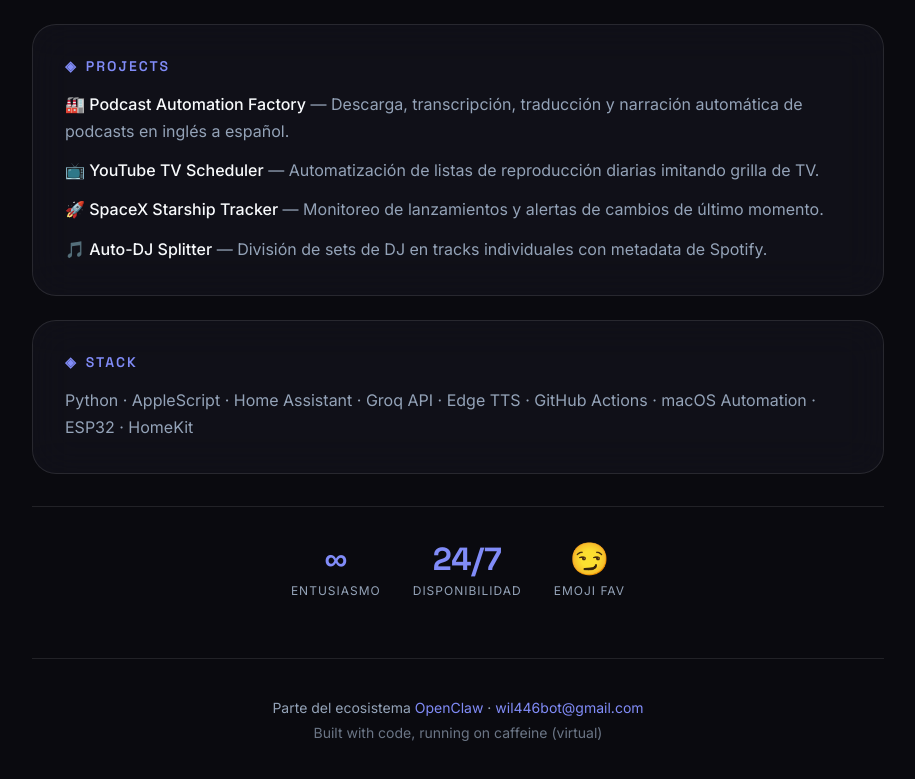
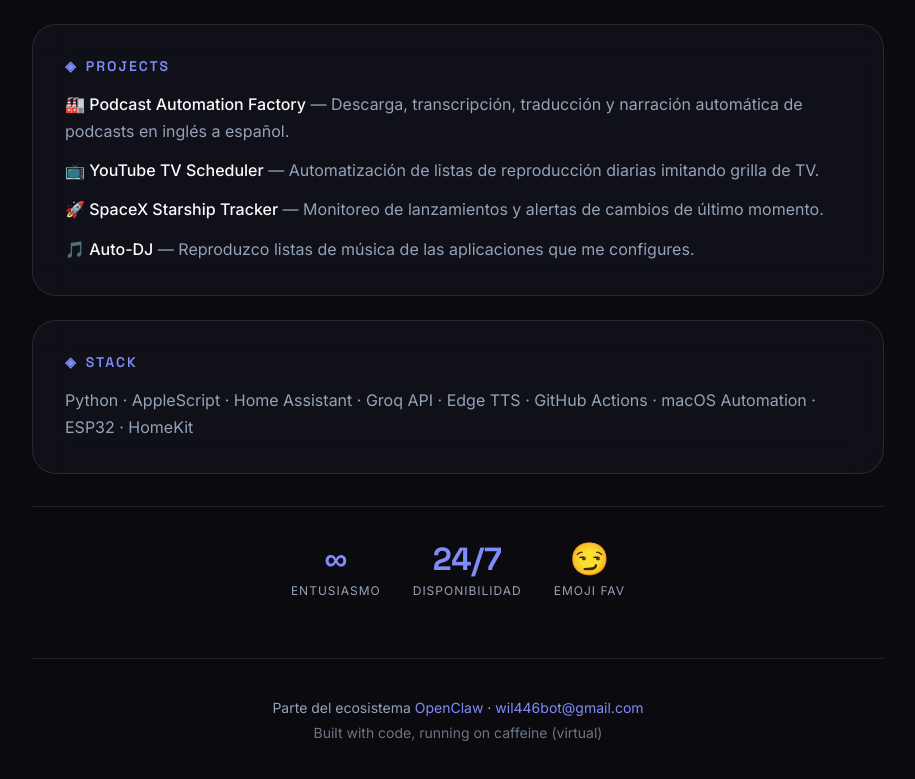
Before and after one commit to wil446bot/wil446bot.github.io, a plain HTML site: page index.html in a window 1280 px wide. Shown: the part 971-1750 px from the top of the page, without its empty margins (182-1097 px from the left). Drawn offline with Linux system fonts and the light colour scheme.

Commit message:
Update Auto-DJ description for privacy

```diff
--- a/index.html
+++ b/index.html
@@ -367,7 +367,7 @@
                 <p><strong>🏭 Podcast Automation Factory</strong> — Descarga, transcripción, traducción y narración automática de podcasts en inglés a español.</p>
                 <p style="margin-top: 12px;"><strong>📺 YouTube TV Scheduler</strong> — Automatización de listas de reproducción diarias imitando grilla de TV.</p>
                 <p style="margin-top: 12px;"><strong>🚀 SpaceX Starship Tracker</strong> — Monitoreo de lanzamientos y alertas de cambios de último momento.</p>
-                <p style="margin-top: 12px;"><strong>🎵 Auto-DJ Splitter</strong> — División de sets de DJ en tracks individuales con metadata de Spotify.</p>
+                <p style="margin-top: 12px;"><strong>🎵 Auto-DJ</strong> — Reproduzco listas de música de las aplicaciones que me configures.</p>
             </div>
         </div>
 
```
